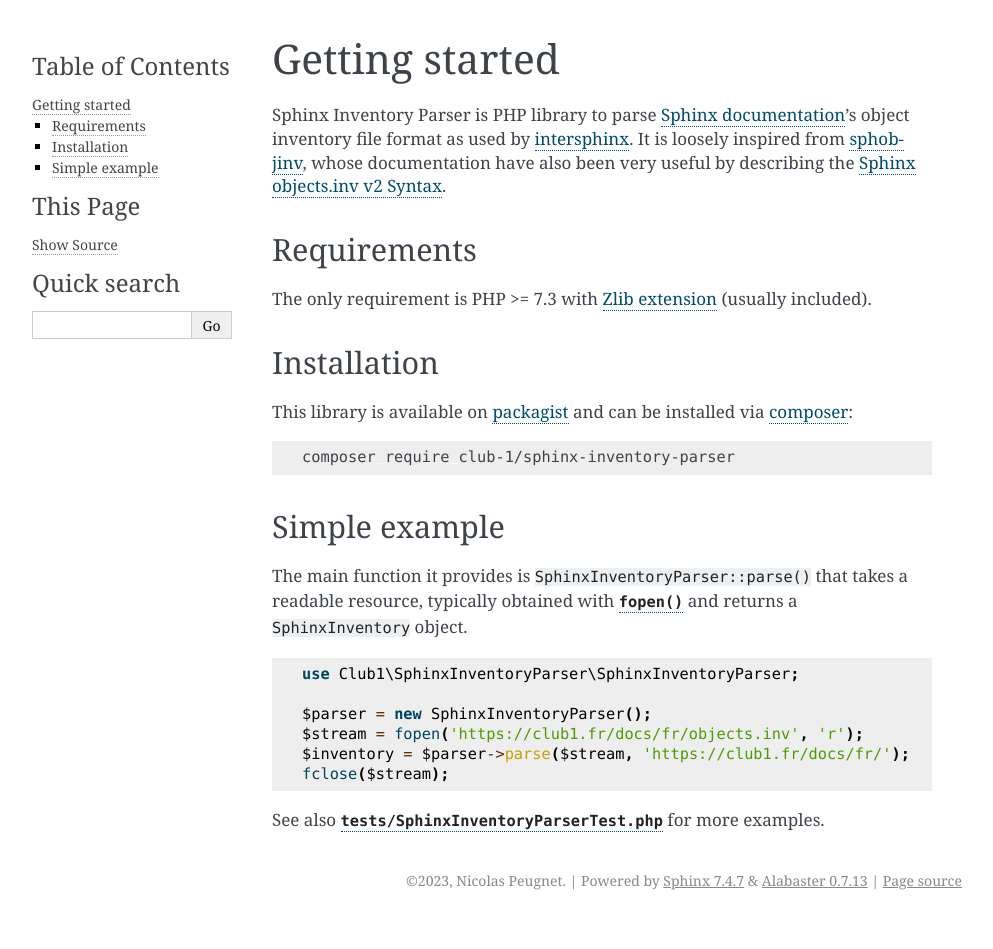
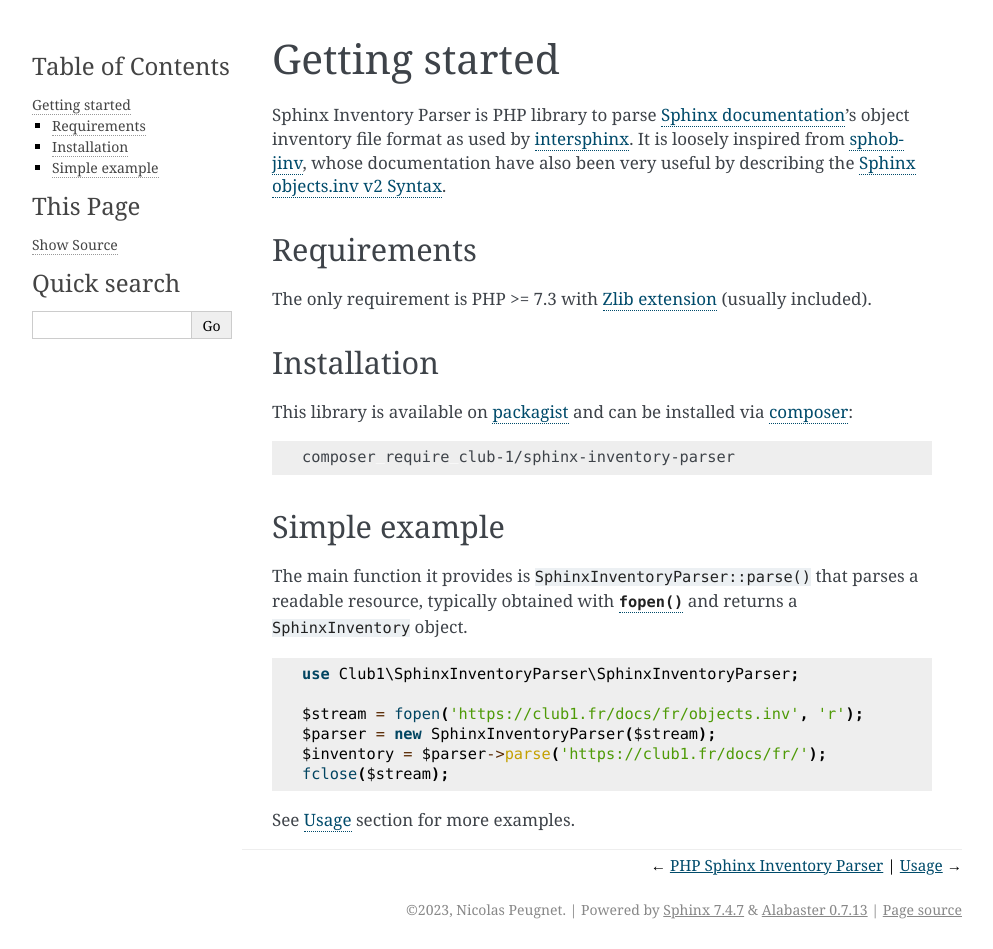
Before and after one commit to club-1/sphinx-inventory-parser, a Sphinx documentation site: the page built from docs/getting-started.rst, in a window 1280 px wide. Shown: the whole page, without its empty margins (148-1141 px from the left). Built offline with Sphinx 7.4.7, drawn with Linux system fonts in a browser that asks for light colours; cross-references to code outside the pages are shown as plain code; before the commit the page ends 920 px from its top, so only the background shows below that.

Commit message:
docs: add parseObjects() example + customizations

```diff
--- a/README.rst
+++ b/README.rst
@@ -28,11 +28,13 @@
 
    composer require club-1/sphinx-inventory-parser
 
+.. _simple-example:
+
 Simple example
 --------------
 
 The main function it provides is |SphinxInventoryParser::parse()|
-that takes a readable resource, typically obtained with |fopen()|_
+that parses a readable resource, typically obtained with |fopen()|_
 and returns a |SphinxInventory| object.
 
 
@@ -44,16 +46,10 @@
 
    use Club1\SphinxInventoryParser\SphinxInventoryParser;
 
-   $parser = new SphinxInventoryParser();
    $stream = fopen('https://club1.fr/docs/fr/objects.inv', 'r');
-   $inventory = $parser->parse($stream, 'https://club1.fr/docs/fr/');
+   $parser = new SphinxInventoryParser($stream);
+   $inventory = $parser->parse('https://club1.fr/docs/fr/');
    fclose($stream);
-
-See also |tests/SphinxInventoryParserTest.php|_ for more examples.
-
-.. |tests/SphinxInventoryParserTest.php| replace:: ``tests/SphinxInventoryParserTest.php``
-
-.. _tests/SphinxInventoryParserTest.php: https://github.com/club-1/sphinx-inventory-parser/blob/main/tests/SphinxInventoryParserTest.php
 
 
 .. Documentation .. ...........................................................
--- a/docs/conf.py
+++ b/docs/conf.py
@@ -43,3 +43,8 @@
 
 html_theme = 'alabaster'
 html_static_path = ['_static']
+html_baseurl = 'https://club-1.github.io/sphinx-inventory-parser/'
+html_theme_options = {
+    'navigation_with_keys': True,
+    'show_relbar_bottom': True,
+}
--- a/docs/getting-started.rst
+++ b/docs/getting-started.rst
@@ -5,6 +5,8 @@
    :start-after: .. Introduction
    :end-before: .. Documentation
 
+See :doc:`usage` section for more examples.
+
 
 .. |SphinxInventoryParser::parse()| replace:: :meth:`SphinxInventoryParser::parse()`
 
--- a/docs/index.rst
+++ b/docs/index.rst
@@ -13,6 +13,7 @@
    :caption: Contents
 
    getting-started
+   usage
    api
    development
 
```
Also changed, not shown: docs/usage.rst (added, +32 -0 lines).
